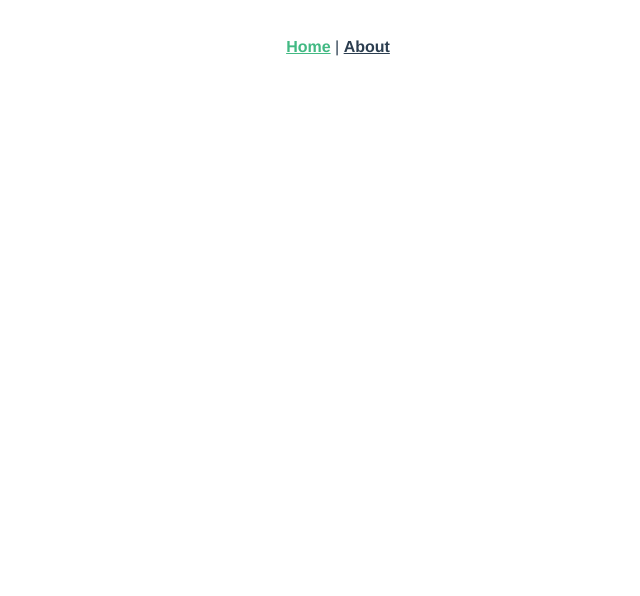
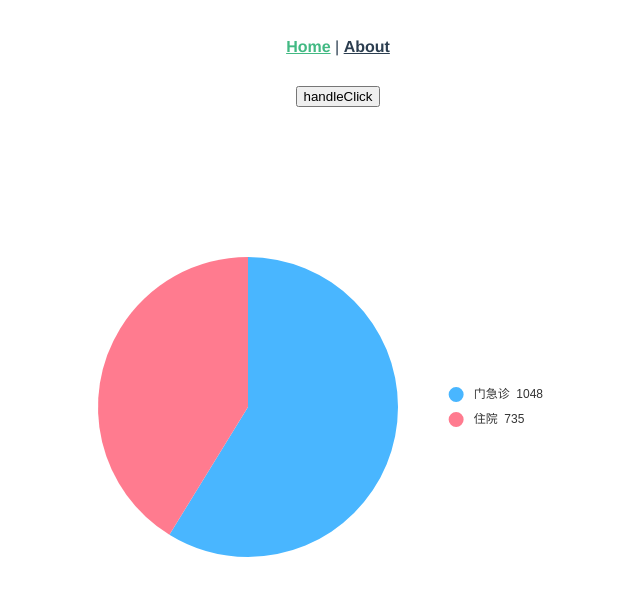
Before and after one commit to fncheng/vue-echart, a Vue app: page /#/ in a window 1280 px wide. Shown: the top 596 px of the page, without its empty margins (302-942 px from the left). Built offline with nearby package versions, Linux system fonts and the light colour scheme.

Commit message:
feat: 饼图legend显示系列数据

```diff
--- a/src/App.vue
+++ b/src/App.vue
@@ -4,7 +4,7 @@
       <router-link to="/">Home</router-link> |
       <router-link to="/about">About</router-link>
     </div>
-    <router-view />
+    <router-view class="router-view" />
   </div>
 </template>
 
@@ -29,4 +29,7 @@
     }
   }
 }
+.router-view {
+  margin: 0 auto;
+}
 </style>
--- /dev/null
+++ b/src/components/VPie.vue
@@ -0,0 +1,51 @@
+<template>
+  <div :id="id" class="ec-container"></div>
+</template>
+
+<script>
+import * as echarts from 'echarts'
+import { onMounted, reactive, watch } from '@vue/composition-api'
+export default {
+  name: 'VPie',
+  props: {
+    data: {
+      type: Array,
+    },
+    option: {
+      type: Object,
+      required: true,
+    },
+    id: {
+      type: String,
+      required: true,
+    },
+  },
+  setup(props) {
+    const option = reactive(props.option)
+    const data = reactive(props.data)
+    option.series[0].data = []
+    option.series[0].data = props.data
+    option.legend.formatter = (name) => {
+      let legendData = props.data.filter((item) => item.name === name)
+      // console.log('legendData: ', legendData)
+      return name + '  ' + legendData[0].value
+    }
+    let myChart = null
+    onMounted(() => {
+      myChart = echarts.init(document.getElementById(props.id))
+      myChart.setOption(option)
+    })
+    watch(data, () => {
+      myChart.setOption(option)
+    })
+  },
+}
+</script>
+
+<!-- Add "scoped" attribute to limit CSS to this component only -->
+<style scoped>
+.ec-container {
+  width: 100%;
+  height: 100%;
+}
+</style>
--- /dev/null
+++ b/src/components/VueChart.vue
@@ -0,0 +1,40 @@
+<template>
+  <div :id="id" class="ec-container"></div>
+</template>
+
+<script>
+import * as echarts from 'echarts'
+import { onMounted, reactive, watch } from '@vue/composition-api'
+export default {
+  name: 'VueChart',
+  props: {
+    data: {
+      type: Object,
+      required: true,
+    },
+    id: {
+      type: String,
+      required: true,
+    },
+  },
+  setup(props) {
+    const option = reactive(props.data)
+    let myChart = null
+    onMounted(() => {
+      myChart = echarts.init(document.getElementById(props.id))
+      myChart.setOption(option)
+    })
+    watch(option, (newVal) => {
+      myChart.setOption(newVal)
+    })
+  },
+}
+</script>
+
+<!-- Add "scoped" attribute to limit CSS to this component only -->
+<style scoped>
+.ec-container {
+  width: 100%;
+  height: 100%;
+}
+</style>
--- a/src/views/Home.vue
+++ b/src/views/Home.vue
@@ -1,9 +1,50 @@
 <template>
-  <div class="home"></div>
+  <div class="home">
+    <button @click="handleClick">handleClick</button>
+    <v-pie id="pie" :data="pieData" :option="pieOption"></v-pie>
+  </div>
 </template>
 
 <script>
+import VPie from '../components/VPie.vue'
+import { pieOption } from './chartOption'
+import { onMounted, reactive } from '@vue/composition-api'
 export default {
+  components: { VPie },
   name: 'Home',
+  setup() {
+    let pieData = reactive([])
+
+    function init() {
+      let arr = [
+        { value: 1048, name: '门急诊' },
+        { value: 735, name: '住院' },
+      ]
+      pieData.push(...arr)
+    }
+
+    function handleClick() {
+      let arr = [
+        { value: 666, name: '123' },
+        { value: 735, name: '456' },
+      ]
+      // 清空数组
+      // pieData.pop()
+      // pieData.pop()
+      pieData.splice(0)
+      pieData.push(...arr)
+    }
+    onMounted(() => {
+      init()
+    })
+    return { pieData, pieOption, handleClick }
+  },
 }
 </script>
+
+<style lang="scss" scoped>
+.home {
+  width: 600px;
+  height: 600px;
+}
+</style>
--- /dev/null
+++ b/src/views/chartOption.js
@@ -0,0 +1,42 @@
+export const pieOption = {
+  title: {
+    text: '',
+    subtext: '',
+    left: '5%',
+    top: '5%',
+  },
+  color: ['#49B6FF', '#FF7B8F', '#FB8F67', '#48D4BB'],
+  tooltip: {
+    trigger: 'item',
+    formatter(params) {
+      return `${params.seriesName}<br />${params.marker}${params.data.name} ${params.data.value} ${params.percent}%`
+    },
+  },
+  legend: {
+    orient: 'vertical',
+    top: 'middle',
+    right: '15%',
+    icon: 'pin',
+  },
+  series: [
+    {
+      type: 'pie',
+      radius: '50%',
+      center: ['35%', '50%'],
+      label: {
+        show: false,
+      },
+      labelLine: {
+        show: false,
+      },
+      data: [],
+      emphasis: {
+        itemStyle: {
+          shadowBlur: 10,
+          shadowOffsetX: 0,
+          shadowColor: 'rgba(0, 0, 0, 0.5)',
+        },
+      },
+    },
+  ],
+}
```
Also changed, not shown: src/main.js (+8 -6 lines).
